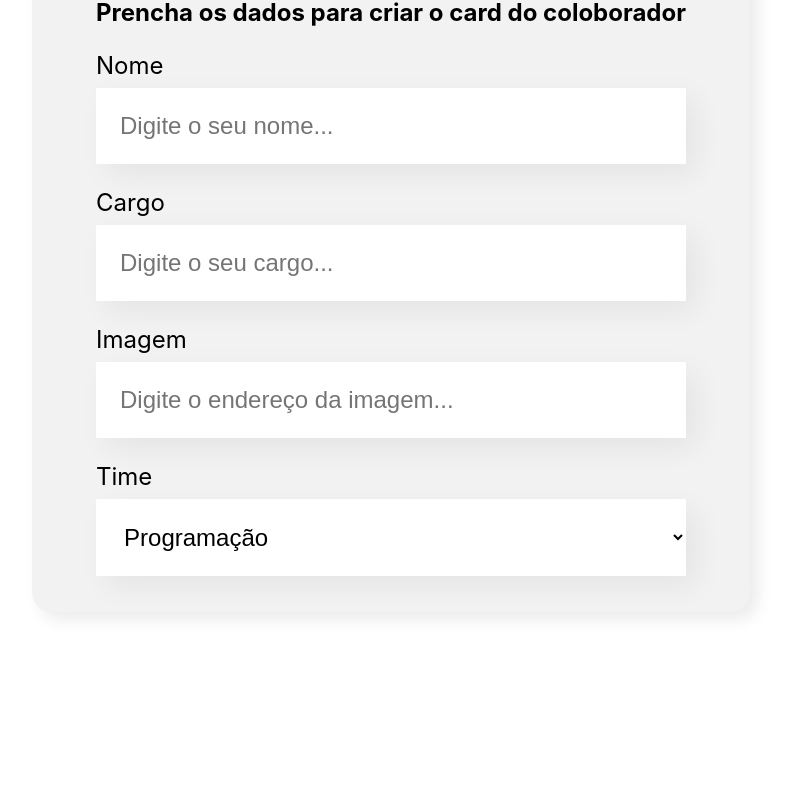
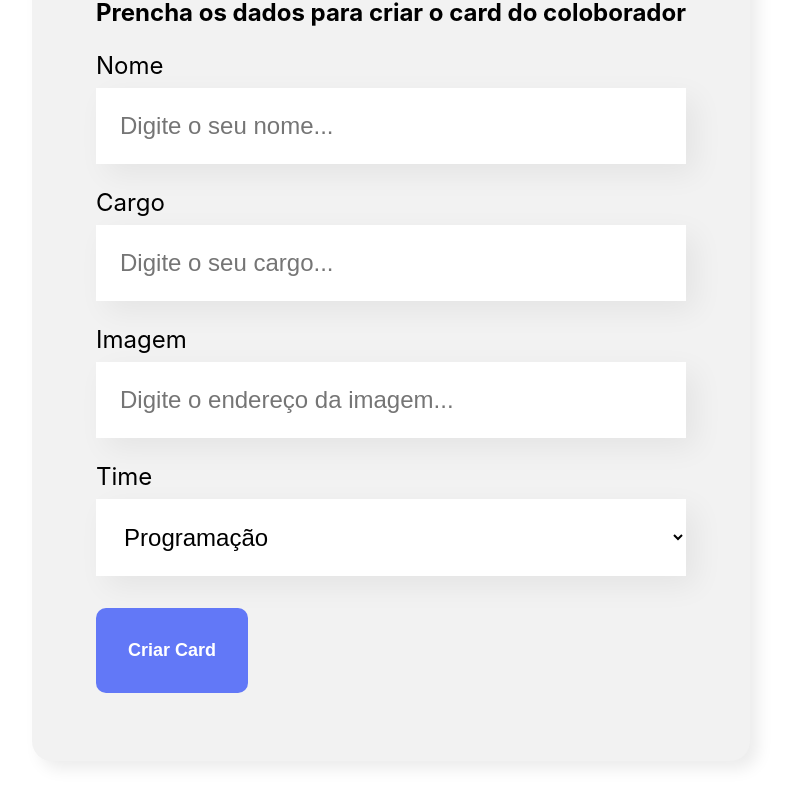
Before and after one commit to robsondejesus1996/unidavi-organo, a React (Create React App) app in the folder organo/: page / in a window 1280 px wide. Shown: the part 636-1441 px from the top of the page, without its empty margins (249-1035 px from the left). Before the commit the page ends 1328 px from the top, so only its background shows below. Built offline with nearby package versions, Linux system fonts and the light colour scheme.

Commit message:
feat: create button post

```diff
--- /dev/null
+++ b/organo/src/componentes/Botao/Botao.css
@@ -0,0 +1,16 @@
+.botao{
+    background-color: #6278F7;
+    border-radius: 10px;
+    font-weight: 700;
+    font-size: 18px;
+    padding: 32px;
+    border: none;
+    cursor: pointer;
+    color: #fff;
+    margin: 32px 0;
+}
+
+
+.botao:hover {
+    color: #95FFd4;
+}
--- /dev/null
+++ b/organo/src/componentes/Botao/index.js
@@ -0,0 +1,11 @@
+import './Botao.css'
+
+const Botao = (props) =>{
+    return (
+        <button className='botao'>
+            {props.children}
+        </button>
+    )
+}
+
+export default Botao
--- a/organo/src/componentes/Formulario/index.js
+++ b/organo/src/componentes/Formulario/index.js
@@ -1,20 +1,19 @@
+import Botao from "../Botao";
 import CaompoTexto from "../CompoTexto";
 import ListaSuspensa from "../ListaSuspensa";
 import "./Formulario.css";
 
 const Formulario = () => {
-
-
   // aqui pode ser todos os departamentos que vai ter o filtro para trazer para os departamentos
   const times = [
-    'Programação',
-    'Front-End',
-    'Data Science',
-    'Devops',
-    'UX e Design',
-    'Mobile',
-    'Inovação e Gestão'
-  ]
+    "Programação",
+    "Front-End",
+    "Data Science",
+    "Devops",
+    "UX e Design",
+    "Mobile",
+    "Inovação e Gestão",
+  ];
 
   return (
     <section className="formulario">
@@ -23,7 +22,9 @@
         <CaompoTexto label="Nome" placeholder="Digite o seu nome" />
         <CaompoTexto label="Cargo" placeholder="Digite o seu cargo" />
         <CaompoTexto label="Imagem" placeholder="Digite o endereço da imagem" />
-        <ListaSuspensa label="Time" itens={times}/>
+        <ListaSuspensa label="Time" itens={times} />
+
+        <Botao>Criar Card</Botao>
       </form>
     </section>
   );
```
